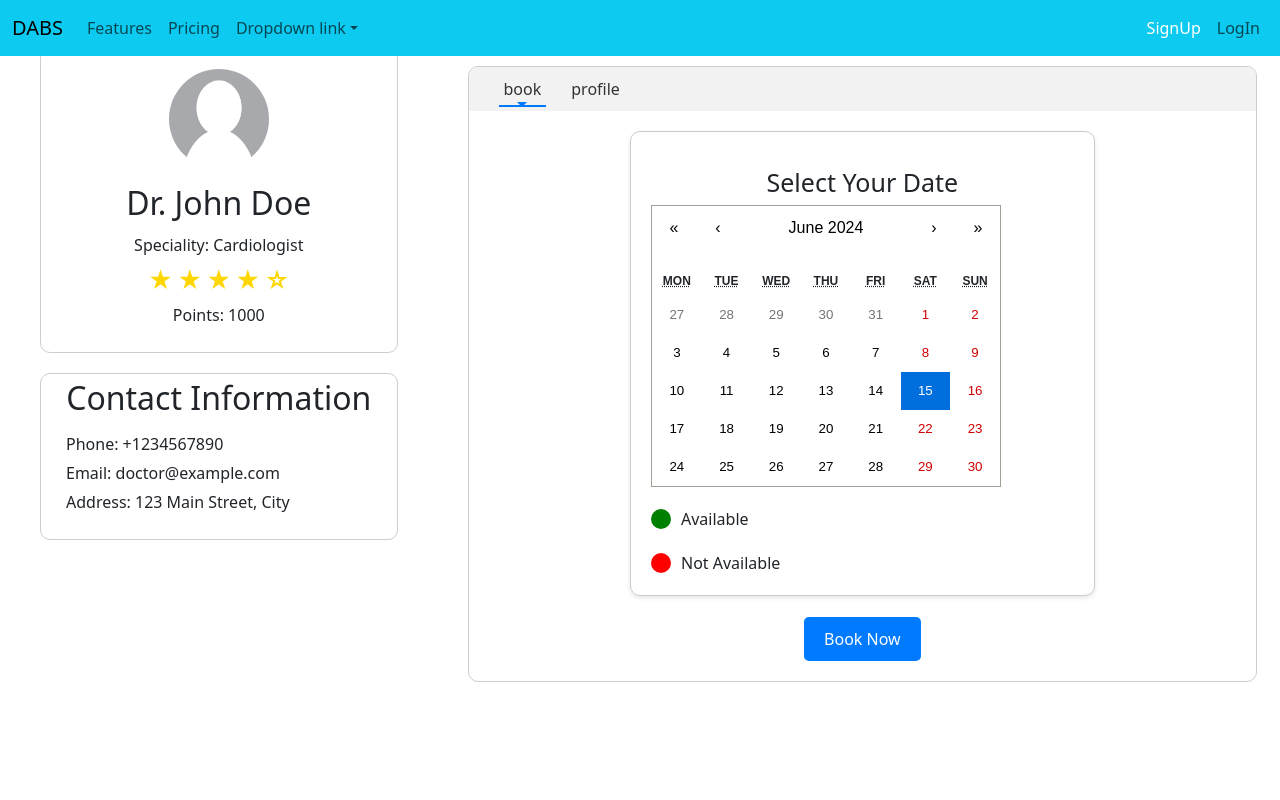
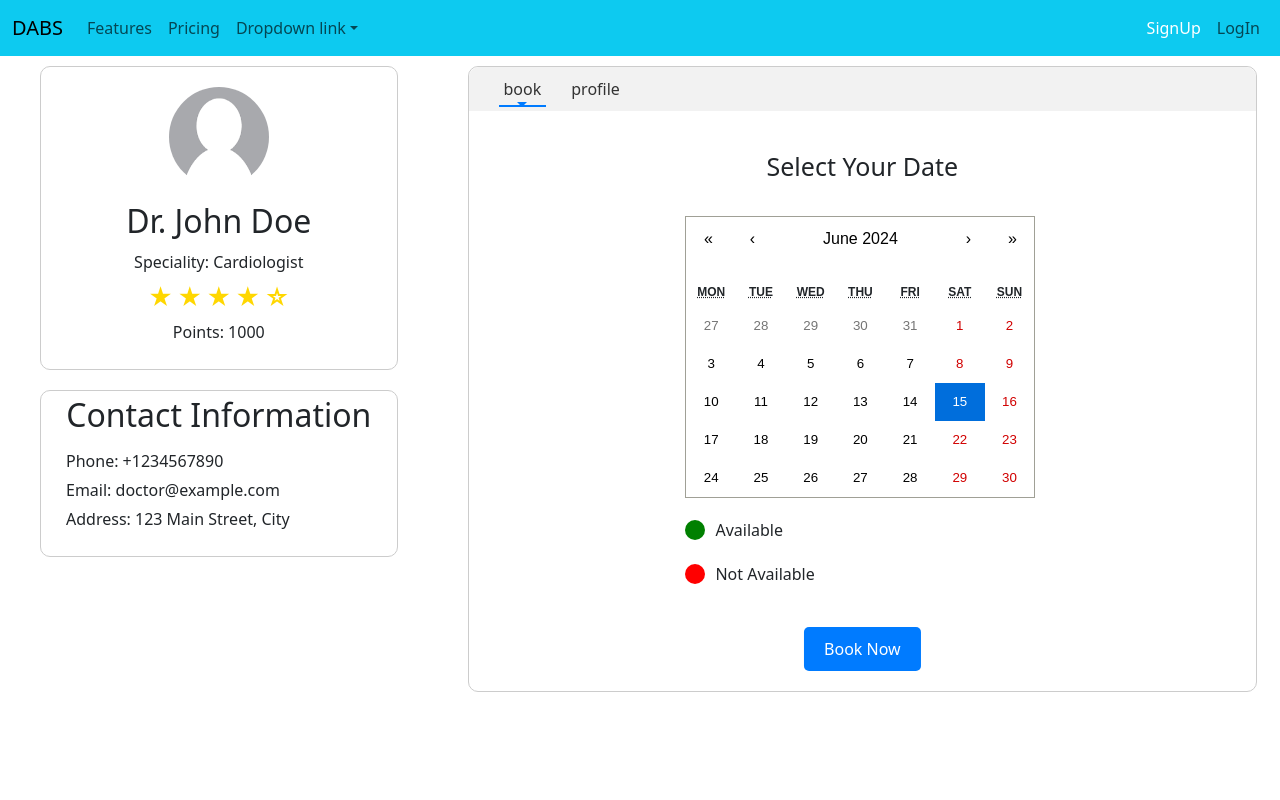
Before and after one commit to monyjiji/front, a React (Create React App) app: page /patient/Booking in a window 1280 px wide. Shown: the top 800 px of the page. Built offline with nearby package versions, Linux system fonts and the light colour scheme.

Commit message:
Update Booking.css

```diff
--- a/src/css/Booking.css
+++ b/src/css/Booking.css
@@ -47,7 +47,7 @@
 }
 .sectionda {
     float: left;
-   margin-top: -110px;
+   margin-top: -85px;
     padding-right: 20px;
     padding-left: 20px;
     padding-bottom: 20px;
@@ -207,18 +207,19 @@ padding-left: 5px;}
     column-gap: 50px;
 }
 .part2{
-    border: 1px solid #ccc;
+    border: none;
     border-radius: 10px;
-    box-shadow: 0 2px 4px rgba(0, 0, 0, 0.1);
-    width: 59%;
+   background-color: #fff;
+    width: 50%;
     height: max-content;
     margin-left: auto; /* Center horizontally */
   margin-right: auto;
-  margin-top: 20px;
+  margin-top: 10px;
   margin-bottom: 20px;
 }
 .part2 h1{text-align: center;
-margin-top: 15px;
+margin-top: 10px;
+margin-bottom: 35px;
 font-size: 25px;}
 
 .map-button, .book-now-button {
```
